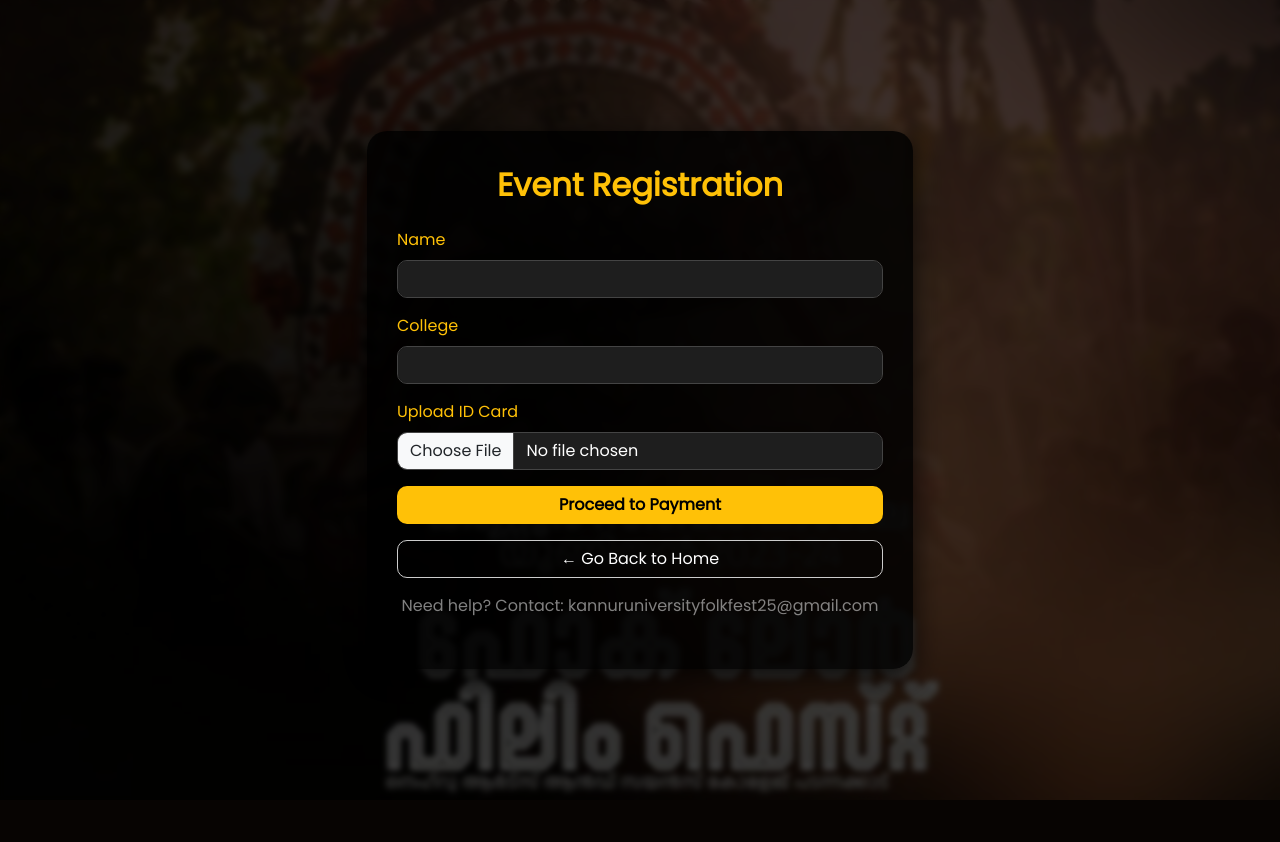
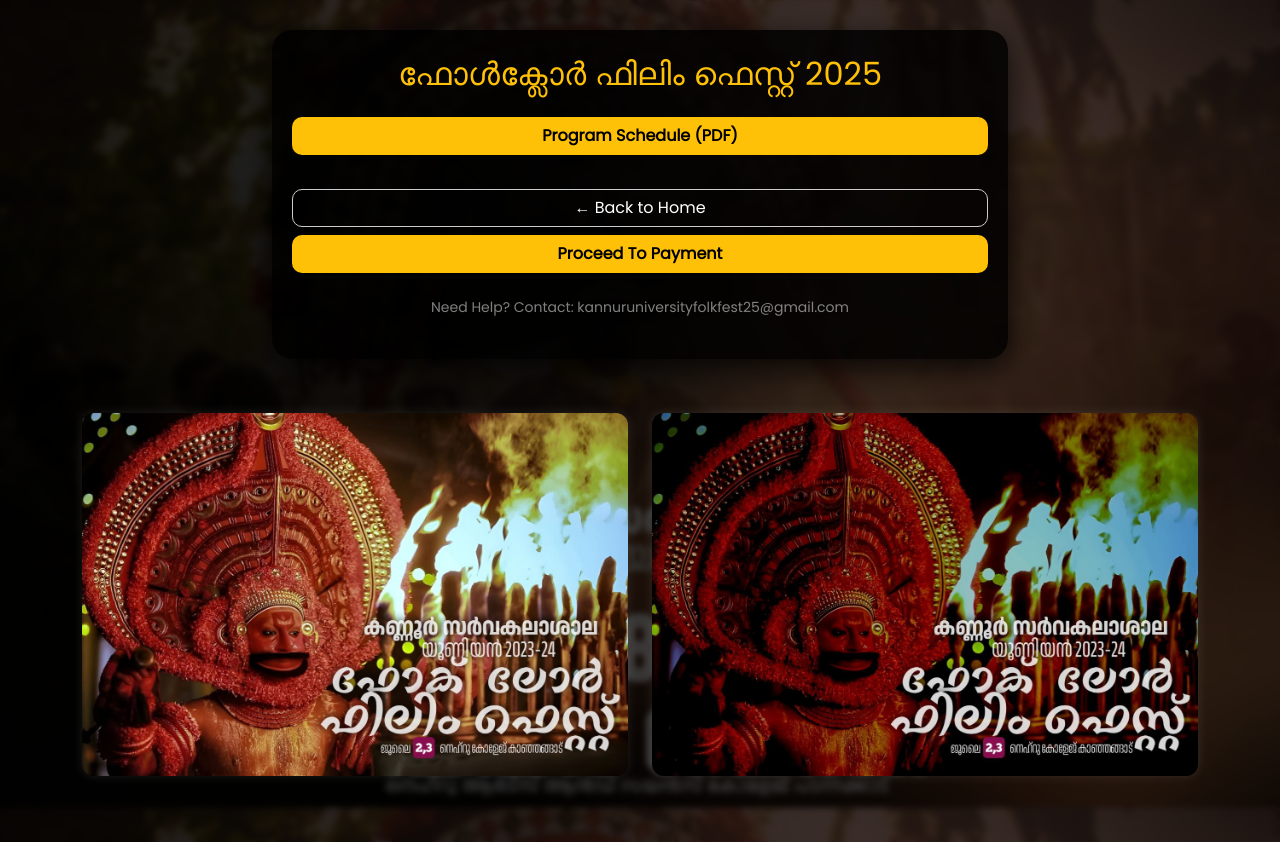
Before and after one commit to brijeshvazhunnor/folklore, a Django app: page /register/ in a window 1280 px wide. Before the commit the page ends 800 px from the top, so only its background shows below. Run offline with Django 4.2, Linux system fonts and the light colour scheme; some libraries are stand-ins or nearby versions.

Commit message:
something

```diff
--- a/festapp/templates/register.html
+++ b/festapp/templates/register.html
@@ -1,109 +1,117 @@
 {% load static %}
-{% load widget_tweaks %}
 <!DOCTYPE html>
-<html lang="en">
+<html lang="ml">
 <head>
     <meta charset="UTF-8">
-    <title>Register | Folklore Film Fest</title>
+    <meta name="viewport" content="width=device-width, initial-scale=1.0">
+    <title>Program Details | Folklore Film Fest</title>
     <link href="https://cdn.jsdelivr.net/npm/bootstrap@5.3.0/dist/css/bootstrap.min.css" rel="stylesheet">
-
-    <!-- Google Fonts for a modern look (optional) -->
     <link href="https://fonts.googleapis.com/css2?family=Poppins&display=swap" rel="stylesheet">
-
     <style>
         body {
             font-family: 'Poppins', sans-serif;
             background: url('{% static "bg.jpg" %}') no-repeat center center fixed;
             background-size: cover;
             color: white;
-            min-height: 100vh;
+            margin: 0;
         }
+
         .overlay {
             background-color: rgba(0, 0, 0, 0.75);
             backdrop-filter: blur(3px);
             min-height: 100vh;
-            padding: 60px 0;
+            display: flex;
+            flex-direction: column;
+            padding: 30px 15px;
         }
-        .register-card {
+
+        .content-card {
             background-color: rgba(0, 0, 0, 0.85);
-            padding: 35px 30px;
+            padding: 25px 20px;
             border-radius: 20px;
             box-shadow: 0 10px 30px rgba(0, 0, 0, 0.8);
-            transition: 0.3s ease-in-out;
+            text-align: center;
+            margin-bottom: 30px;
         }
-        .register-card:hover {
-            box-shadow: 0 12px 36px rgba(255, 193, 7, 0.2);
-        }
-        .form-label {
-            color: #ffc107;
-            font-weight: 500;
-        }
-        .form-control {
-            background-color: #1e1e1e;
-            border: 1px solid #444;
-            color: #fff;
-            border-radius: 10px;
-            transition: 0.3s ease;
-        }
-        .form-control:focus {
-            border-color: #ffc107;
-            box-shadow: 0 0 5px #ffc107;
-            background-color: #2a2a2a;
-        }
-        .btn-register {
+
+        .btn-custom {
             background-color: #ffc107;
             color: black;
             font-weight: bold;
             border-radius: 10px;
             transition: 0.3s ease;
         }
-        .btn-register:hover {
+
+        .btn-custom:hover {
             background-color: #e0a800;
         }
-        .btn-back {
-            margin-top: 15px;
+
+        .btn-outline {
+            margin-top: 10px;
             color: white;
             border: 1px solid #ccc;
             border-radius: 10px;
-            transition: 0.3s ease;
         }
-        .btn-back:hover {
+
+        .btn-outline:hover {
             background-color: #333;
         }
-        .text-warning {
-            font-weight: 600;
+
+        .program-image {
+            width: 100%;
+            height: auto;
+            border-radius: 12px;
+            box-shadow: 0 0 10px rgba(255, 255, 255, 0.1);
+            margin-bottom: 20px;
+        }
+
+        @media (max-width: 768px) {
+            .content-card {
+                padding: 20px 15px;
+            }
+
+            .btn-custom, .btn-outline {
+                font-size: 0.95rem;
+                padding: 10px;
+            }
         }
     </style>
 </head>
 <body>
-    <div class="overlay d-flex align-items-center justify-content-center">
-        <div class="container">
-            <div class="row justify-content-center">
-                <div class="col-md-8 col-lg-6">
-                    <div class="register-card">
-                        <h2 class="text-center text-warning mb-4">Event Registration</h2>
-                        <form method="POST" enctype="multipart/form-data" >
-                            {% csrf_token %}
-                            <div class="mb-3">
-                                <label for="id_name" class="form-label">Name</label>
-                                {{ form.name|add_class:"form-control" }}
-                            </div>
-                            <div class="mb-3">
-                                <label for="id_college" class="form-label">College</label>
-                                {{ form.college|add_class:"form-control" }}
-                            </div>
-                            <div class="mb-3">
-                                <label for="id_id_card" class="form-label">Upload ID Card</label>
-                                {{ form.id_card|add_class:"form-control" }}
-                            </div>
-                            <button type="submit" class="btn btn-register w-100">Proceed to Payment</button>
-                        </form>
-                        <a href="/" class="btn btn-back w-100 text-center mt-3">← Go Back to Home</a>
-                        <p class="text-center text-white-50 mt-3">Need help? Contact: kannuruniversityfolkfest25@gmail.com</p>
+<div class="overlay">
+    <div class="container">
+        <!-- Program Intro Card -->
+        <div class="row justify-content-center">
+            <div class="col-12 col-md-10 col-lg-8">
+                <div class="content-card">
+                    <h2 class="text-warning mb-4">ഫോൾക്ലോർ ഫിലിം ഫെസ്റ്റ് 2025</h2>
+
+                    <div class="mb-4">
+                        <a href="{% static 'fest.pdf' %}" download class="btn btn-custom w-100">
+                            Program Schedule (PDF)
+                        </a>
                     </div>
+
+                    <div class="d-grid gap-2">
+                        <a href="/" class="btn btn-outline w-100">← Back to Home</a>
+                        <a href="#" class="btn btn-custom w-100">Proceed To Payment</a>
+                    </div>
+
+                    <p class="text-white-50 mt-4 small">Need Help? Contact: kannuruniversityfolkfest25@gmail.com</p>
                 </div>
             </div>
         </div>
+
+        <!-- Brochures Section -->
+        <div class="row mt-4 justify-content-center">
+            <div class="col-12 col-md-6 mb-3">
+                <img src="{% static 'bg2.jpg' %}" alt="Program Brochure 1" class="program-image">
+            </div>
+            <div class="col-12 col-md-6 mb-3">
+                <img src="{% static 'bg3.jpg' %}" alt="Program Brochure 2" class="program-image">
+            </div>
+        </div>
     </div>
+</div>
 </body>
 </html>
```
Also changed, not shown: 1 other file.
